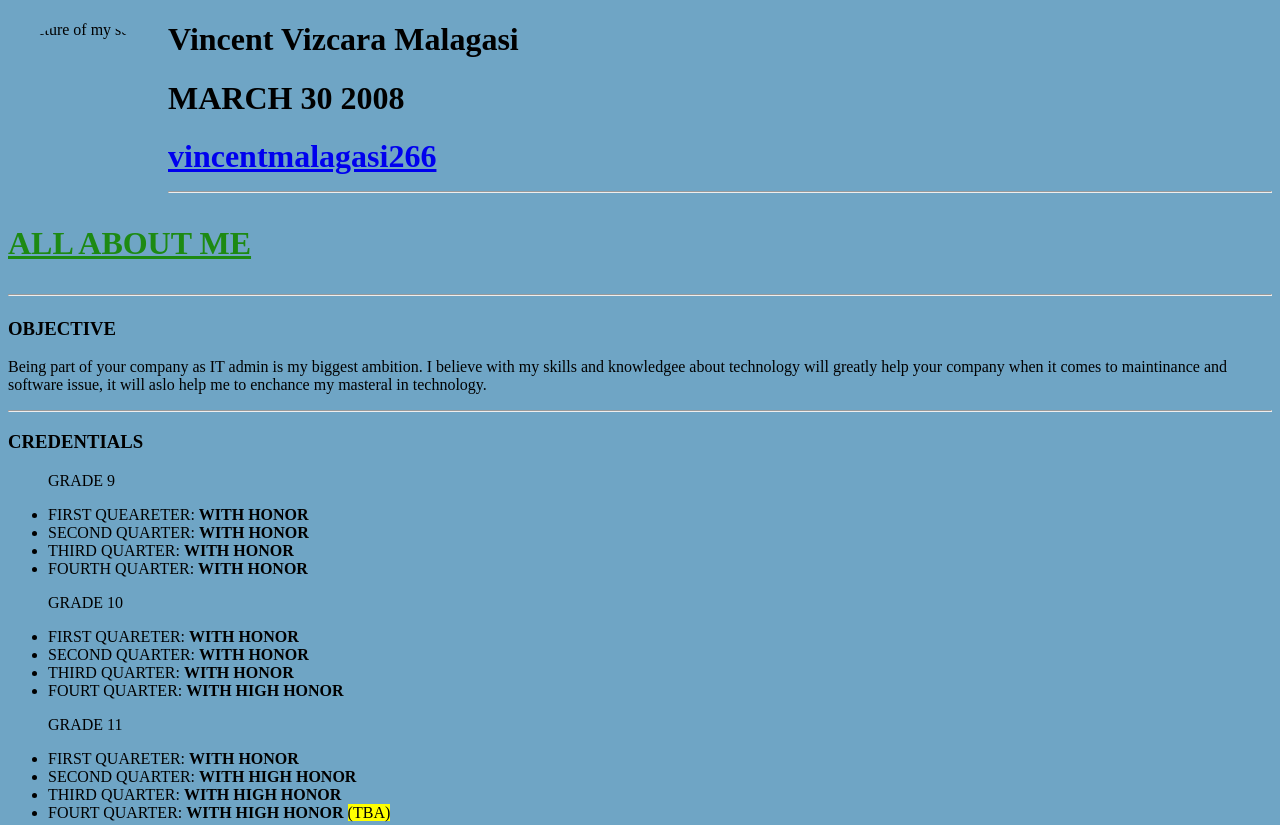
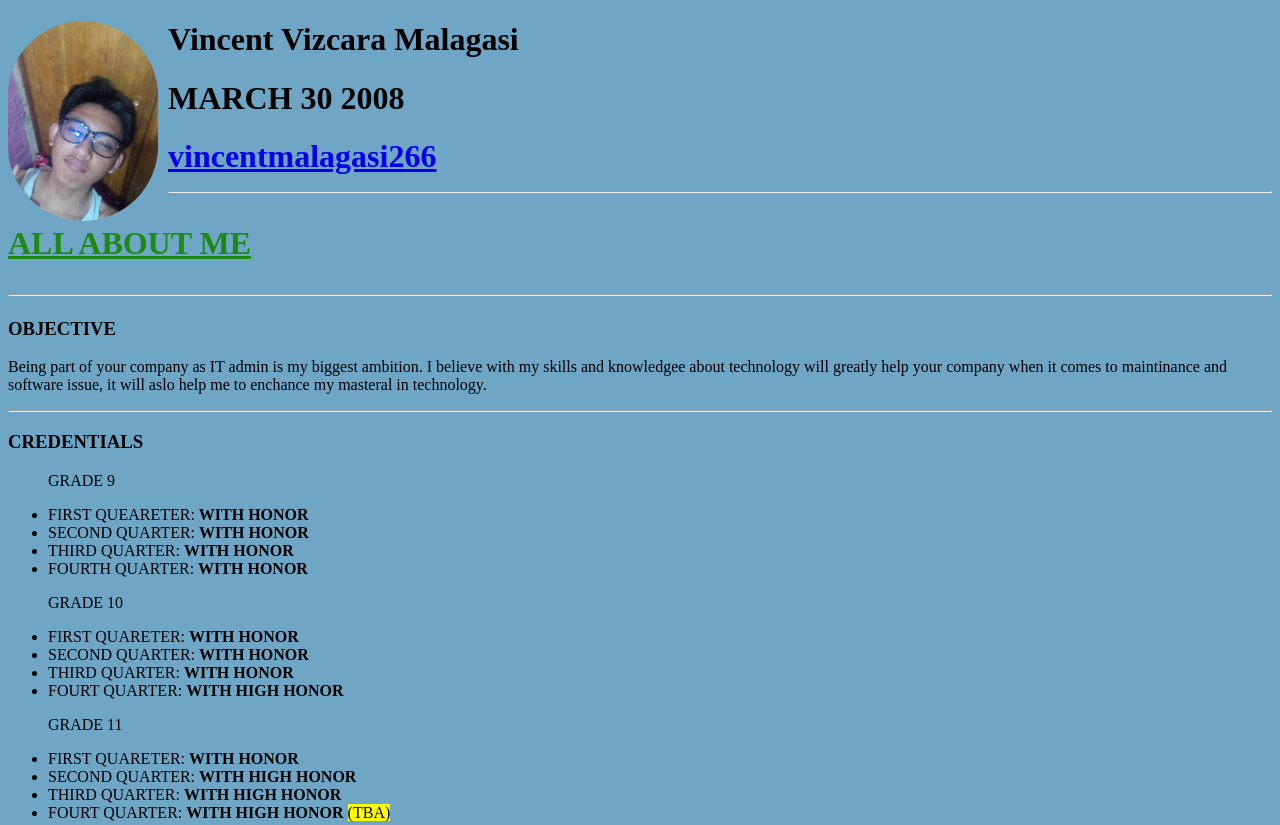
Before and after one commit to centvin266/first-website, a plain HTML site: page index.html in a window 1280 px wide. Shown: the top 825 px of the page. Drawn offline with Linux system fonts and the light colour scheme.

Commit message:
Update index.html

```diff
--- a/index.html
+++ b/index.html
@@ -24,7 +24,7 @@
 
     </style>
 
-    <img src="/images/SHARAP.jpg" alt="Picture of my self" height="200" />
+    <img src="SHARAP.jpg" alt="Picture of my self" height="200" />
     <h1>Vincent Vizcara Malagasi</h1>
        <h1>MARCH 30 2008 <h1>
        <a href="mailto:vincentmalagasi266@gmail.com" target="_self" title=" this take you to my personal email">
```
